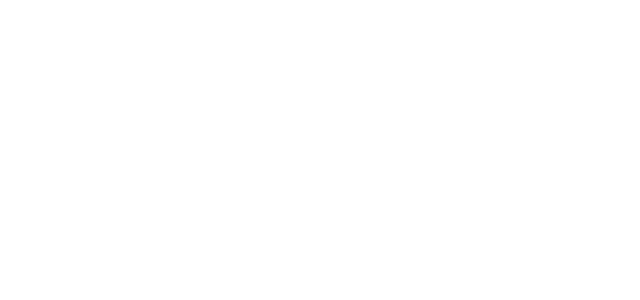
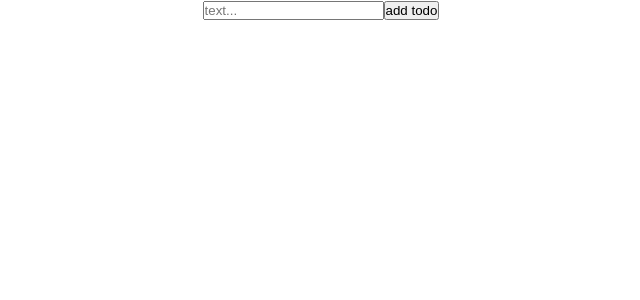
Before and after one commit to posop1/todo-with-redux, a React (Vite) app: page / in a window 1280 px wide. Shown: the top 300 px of the page, without its empty margins (319-959 px from the left). Built offline with nearby package versions, Linux system fonts and the light colour scheme.

Commit message:
feat: addTodo

```diff
--- a/src/App.jsx
+++ b/src/App.jsx
@@ -1,7 +1,48 @@
-import React from 'react'
+import React, { useState } from 'react'
+import './styles/app.scss'
 
 const App = () => {
-  return <div className="App"></div>
+  const [todos, setTodos] = useState([])
+  const [text, setText] = useState('')
+
+  const addTodo = (e) => {
+    if (text.trim().length) {
+      e.preventDefault()
+      setTodos([
+        ...todos,
+        {
+          id: new Date().toISOString(),
+          text,
+          comleted: false
+        }
+      ])
+      setText('')
+    }
+  }
+
+  return (
+    <div className="App">
+      <label>
+        <input
+          type="text"
+          placeholder="text..."
+          value={text}
+          onChange={(e) => setText(e.target.value)}
+        />
+        <button onClick={addTodo}>add todo</button>
+      </label>
+
+      <ul>
+        {todos.map((todo) => (
+          <li key={todo.id}>
+            <input type="checkbox" />
+            <span>{todo.text}</span>
+            <span style={{ color: 'red' }}>&times;</span>
+          </li>
+        ))}
+      </ul>
+    </div>
+  )
 }
 
 export default App
--- /dev/null
+++ b/src/styles/app.scss
@@ -0,0 +1,14 @@
+.App {
+  display: flex;
+  flex-direction: column;
+  align-items: center;
+}
+ul {
+  list-style: none;
+}
+li {
+  display: flex;
+  justify-content: space-between;
+  min-width: 150px;
+  align-items: center;
+}
```
